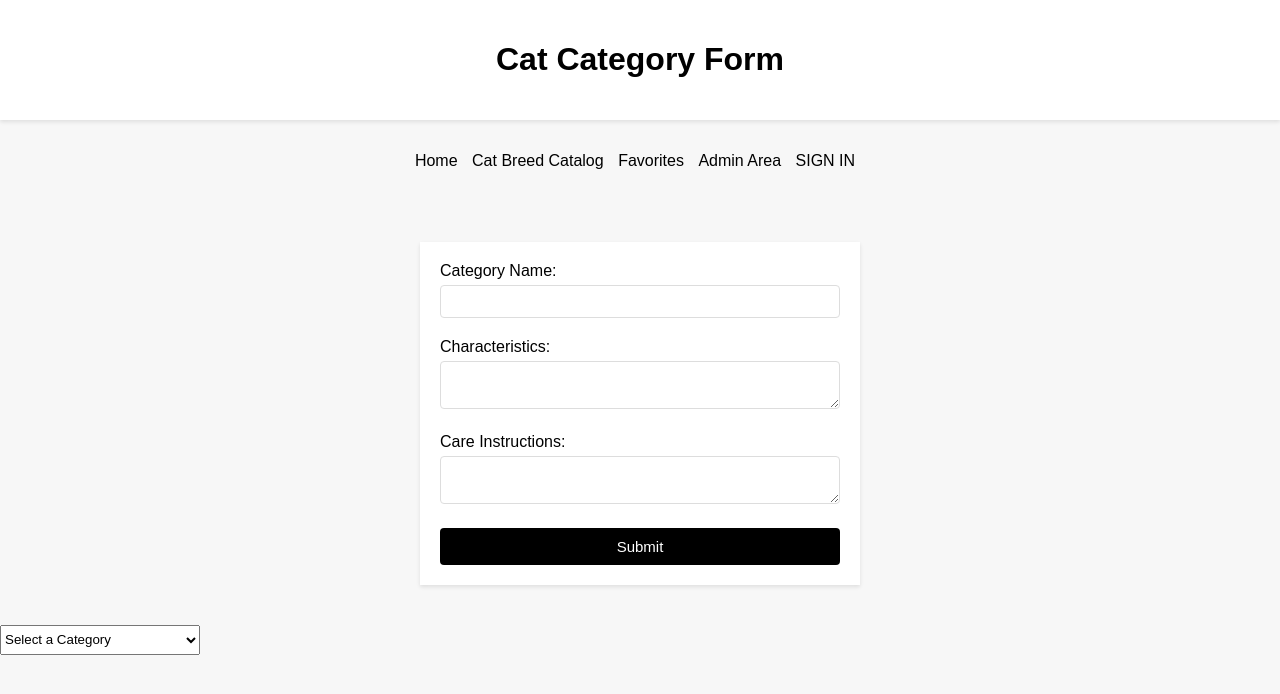
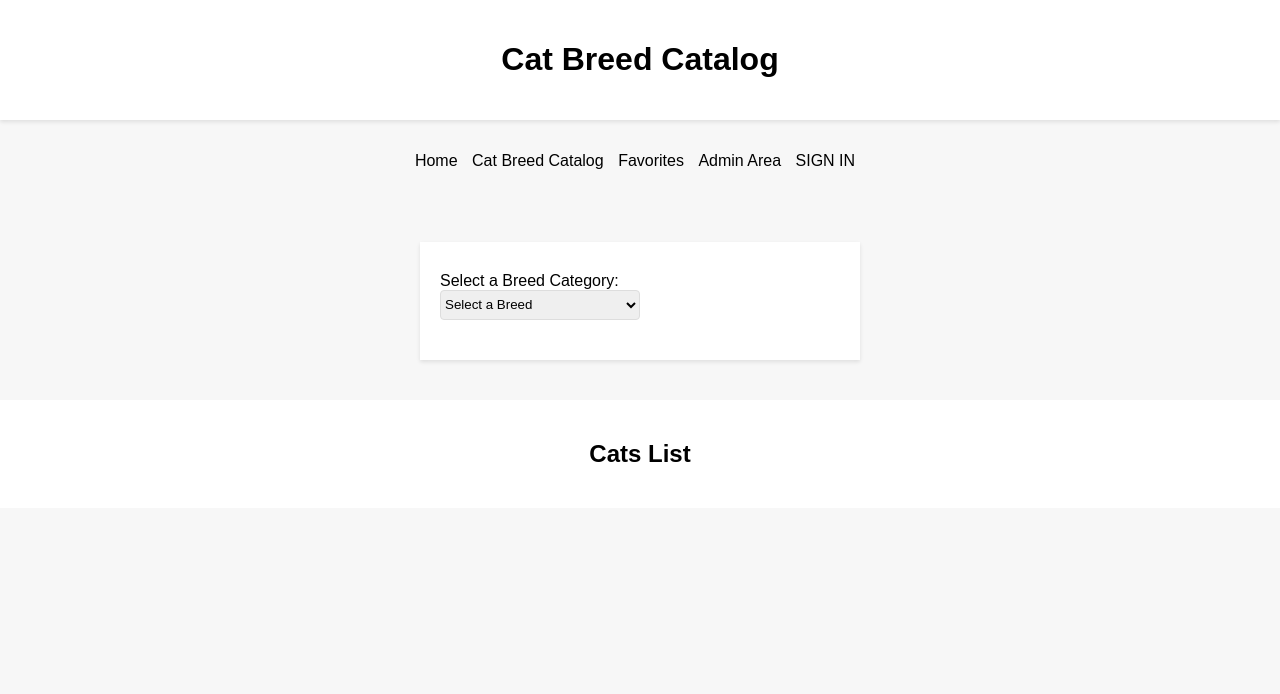
Before and after one commit to nxu22/cat-explorer-website, a PHP site: page /catalog.php in a window 1280 px wide. Shown: the top 694 px of the page. Run offline with PHP 8.4, Linux system fonts and the light colour scheme; data that the repository does not hold is empty.

Commit message:
finished droxdown catalog part on select a breed category

```diff
--- a/catalog.php
+++ b/catalog.php
@@ -1,57 +1,45 @@
 <?php
-
 session_start();
 require 'connect.php';
-// Example for Create operation
-if ($_SERVER['REQUEST_METHOD'] === 'POST') {
-    // Assume proper sanitization and validation are done here
-    $name = $_POST['name'];
-    $characteristics = $_POST['characteristics'];
-    $careInstructions = $_POST['care_instructions'];
-
-    // Database connection should be established here
-    // Assume $conn is your database connection
-
-    if (!empty($_POST['cat_id'])) {
-        // Update operation
-        $catId = $_POST['cat_id'];
-        // Prepare an update statement
-        $stmt = $conn->prepare("UPDATE categories SET Name = ?, Characteristics = ?, Care_Instructions = ? WHERE `Cat-ID` = ?");
-        $stmt->bind_param("sssi", $name, $characteristics, $careInstructions, $catId);
-        $stmt->execute();
-    } else {
-        // Create operation
-        // Prepare an insert statement
-        $stmt = $conn->prepare("INSERT INTO categories (Name, Characteristics, Care_Instructions) VALUES (?, ?, ?)");
-        $stmt->bind_param("sss", $name, $characteristics, $careInstructions);
-        $stmt->execute();
+// Fetch categories for the dropdown
+$categories = array();
+$categoryQuery = "SELECT `Cat-ID`, `BreedName` FROM categories";
+$categoryResult = $conn->query($categoryQuery);
+if ($categoryResult) {
+    while ($row = $categoryResult->fetch_assoc()) {
+        $categories[] = $row;
     }
-
-    // Close statement
-    $stmt->close();
-
-    // Redirect or display a success message
 }
 
-// Close connection
+// Initialize an empty array for the cats
+$cats = array();
+
+// Check if a breed has been selected and fetch cats
+if ($_SERVER['REQUEST_METHOD'] === 'POST' && isset($_POST['breed_id']) && $_POST['breed_id'] != '') {
+    $breedId = $_POST['breed_id'];
+    $stmt = $conn->prepare("SELECT * FROM cat WHERE breed = (SELECT `BreedName` FROM categories WHERE `Cat-ID` = ?)");
+    $stmt->bind_param("i", $breedId);
+    $stmt->execute();
+    $result = $stmt->get_result();
+    $cats = $result->fetch_all(MYSQLI_ASSOC);
+}
+
 $conn->close();
 ?>
-
 
 <!DOCTYPE html>
 <html lang="en">
 <head>
   <meta charset="UTF-8">
-    <meta name="viewport" content="width=device-width, initial-scale=1.0">
-    <title>Cat Category Form</title>
-    <link rel="stylesheet" href="style.css">
-
+  <meta name="viewport" content="width=device-width, initial-scale=1.0">
+  <title>Cat Breed Catalog</title>
+  <link rel="stylesheet" href="style.css">
 </head>
 
 <body>
 <header>
-        <h1>Cat Category Form</h1>
-    </header>
+  <h1>Cat Breed Catalog</h1>
+</header>
 
     <nav>
         <ul>
@@ -63,24 +51,32 @@ $conn->close();
 
         </ul>
     </nav>
-  <form action="" method="post" id="catForm">
-    <!-- If you are updating an existing category, include a hidden input for the category ID -->
-    <!-- This should only be output if updating an existing category -->
-    <input type="hidden" name="cat_id" value="<?php echo isset($existingCategoryId) ? $existingCategoryId : ''; ?>">
-    Category Name: <input type="text" name="name" required>
-    Characteristics: <textarea name="characteristics" required></textarea>
-    Care Instructions: <textarea name="care_instructions" required></textarea>
-    <input type="submit" value="Submit">
-  </form>
 
-  <select name="category_id" form="catForm">
-    <option value="">Select a Category</option>
-    <?php
-      // Assuming $categories is an array of categories from the database
-      foreach ($categories as $category) {
-        echo "<option value='" . htmlspecialchars($category['Cat-ID']) . "'>" . htmlspecialchars($category['Name']) . "</option>";
-      }
-    ?>
+<!-- Form for selecting a breed category -->
+<form id="categorySelectionForm" method="post">
+  <label for="breed_selection">Select a Breed Category:</label>
+  <select id="breed_selection" name="breed_id" onchange="this.form.submit()">
+    <option value="">Select a Breed</option>
+    <?php foreach ($categories as $category): ?>
+      <option value="<?php echo htmlspecialchars($category['Cat-ID']); ?>" <?php echo isset($_POST['breed_id']) && $_POST['breed_id'] == $category['Cat-ID'] ? 'selected' : ''; ?>>
+        <?php echo htmlspecialchars($category['BreedName']); ?>
+      </option>
+    <?php endforeach; ?>
   </select>
+</form>
+
+<section>
+  <h2>Cats List</h2>
+  <div class="cat-list">
+    <?php foreach ($cats as $cat): ?>
+      <div class="cat">
+        <img src="<?php echo htmlspecialchars($cat['image_url']); ?>" alt="<?php echo htmlspecialchars($cat['name']); ?>">
+        <h3><?php echo htmlspecialchars($cat['name']); ?></h3>
+        <!-- Include other details you want to show for each cat -->
+      </div>
+    <?php endforeach; ?>
+  </div>
+</section>
+
 </body>
 </html>
--- a/style.css
+++ b/style.css
@@ -226,3 +226,54 @@ input[type="submit"]:hover {
 .container {
     padding: 20px;
 }
+/* catalog*/
+
+#categorySelectionForm {
+    justify-content: center;
+ }
+
+
+
+
+#breed_selection {
+    width: 200px;
+    margin-bottom: 20px;
+    border: 1px solid #ddd;
+    border-radius: 4px;
+
+}
+
+/* Section and Cat List Styles */
+section {
+    padding: 20px;
+    background: #fff;
+}
+
+section h2 {
+    text-align: center;
+}
+
+.cat-list {
+    display: flex;
+    flex-wrap: wrap;
+    justify-content: center;
+    gap: 20px;
+}
+
+.cat {
+    border: 1px solid #ddd;
+    padding: 10px; /* Reduce padding to decrease overall size */
+    border-radius: 8px;
+    background: #ffffff;
+    box-shadow: 0 2px 5px rgba(0, 0, 0, 0.1);
+    width: calc(15% - 20px); /* Four items per row, or adjust percentage as needed */
+    margin-bottom: 20px;
+    text-align: center; /* Center-align text */
+    overflow: hidden; /* Ensures the content fits within the borders */
+}
+
+.cat img {
+    max-width: 100%; /* Ensure image does not overflow its container */
+    height: auto; /* Maintain aspect ratio */
+    margin-bottom: 10px; /* Space between image and text below */
+}
```
